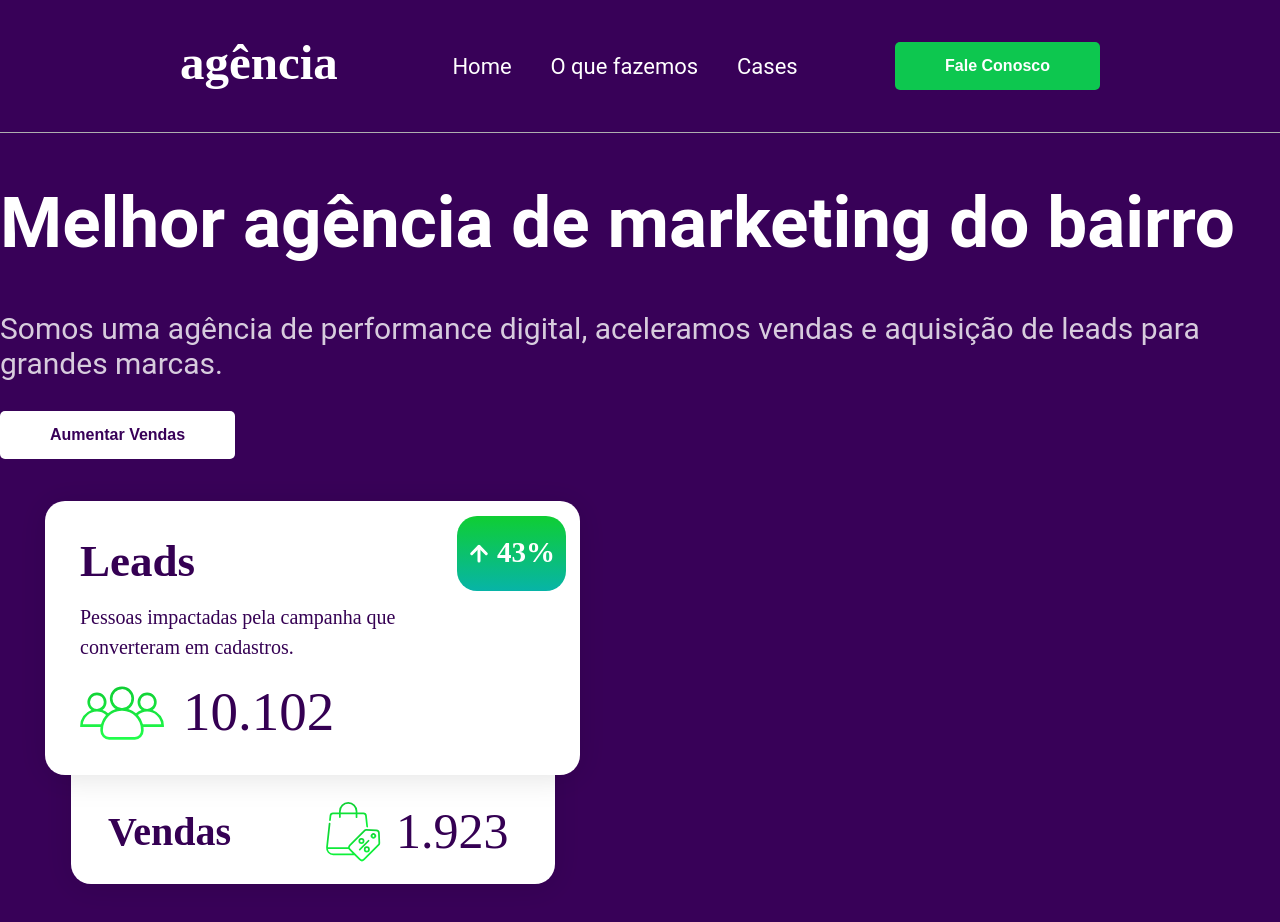
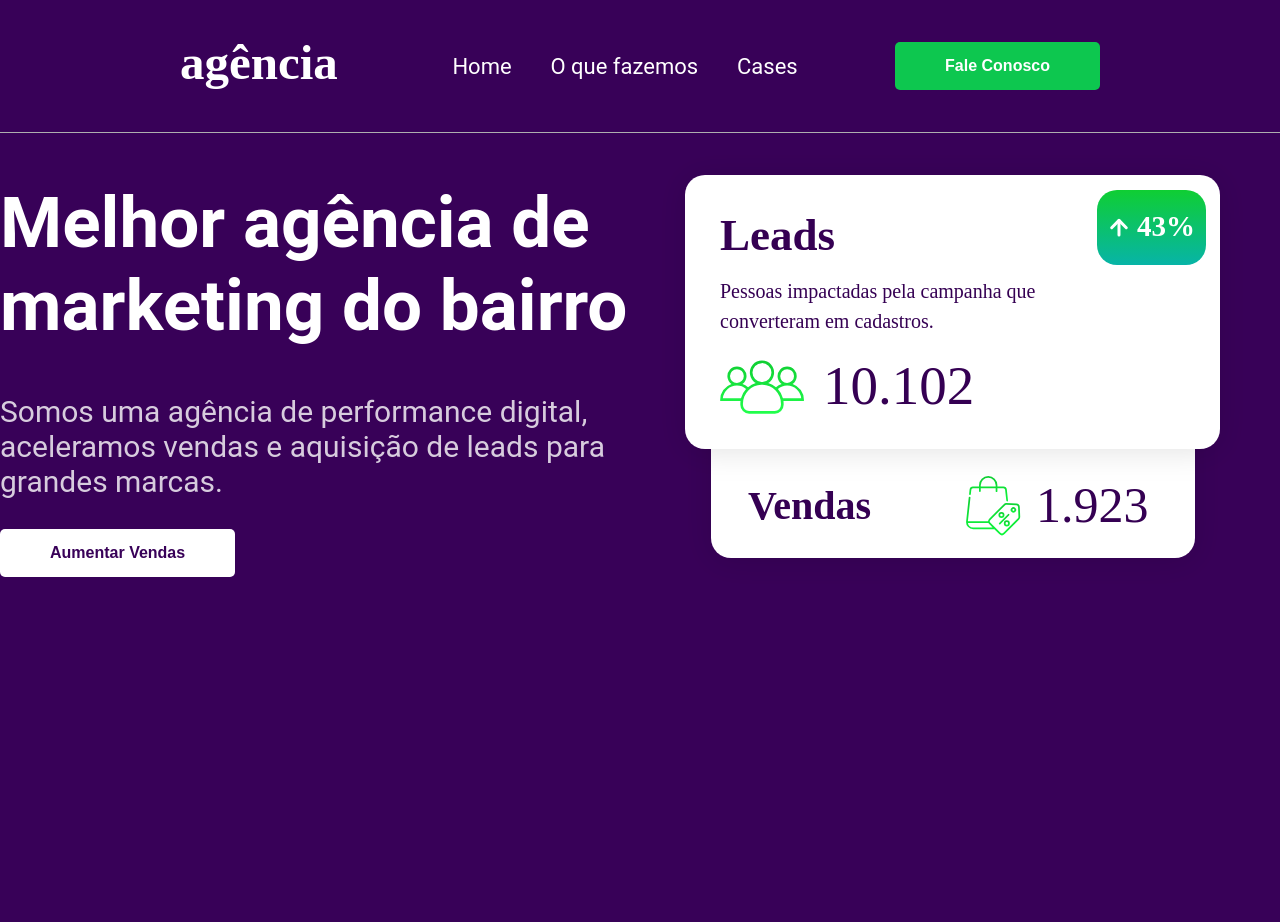
Before and after one commit to jeanramalho/landingpage, a Next.js app: page / in a window 1280 px wide. Shown: the top 922 px of the page. After the commit the page ends 800 px from the top, so only its background shows below. Built offline with nearby package versions, Linux system fonts and the light colour scheme.

Commit message:
Aplica display grid na sessão welcome

```diff
--- a/components/welcome/index.jsx
+++ b/components/welcome/index.jsx
@@ -12,7 +12,7 @@ const Welcome = () => {
             <Button title="Aumentar Vendas" kind="secondary"/>
         </div>
         <div className={Styles.image}>
-            <Image src={BannerWelcome} />
+            <Image src={BannerWelcome} alt="Banner Welcome"/>
         </div>
     </div>
 }
--- a/components/welcome/welcome.module.scss
+++ b/components/welcome/welcome.module.scss
@@ -1,3 +1,8 @@
+.container {
+    display: grid;
+    grid-template-columns: repeat(2, 1fr);
+}
+
 .text {
     h1{
         font-weight: bold;
```
